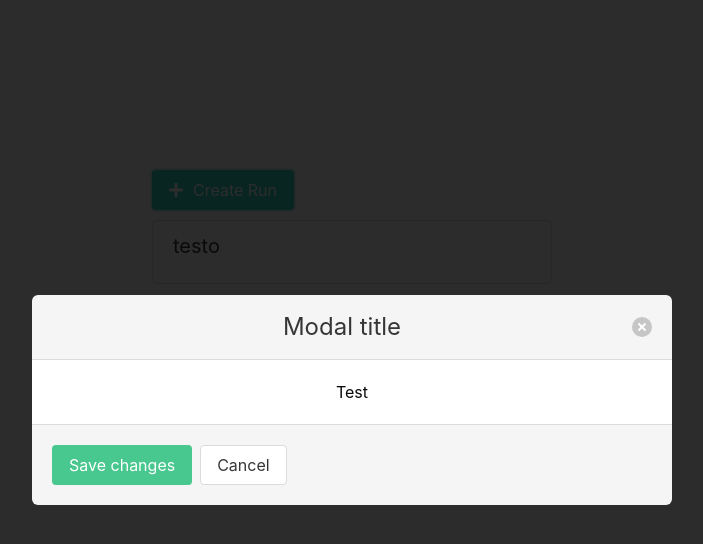
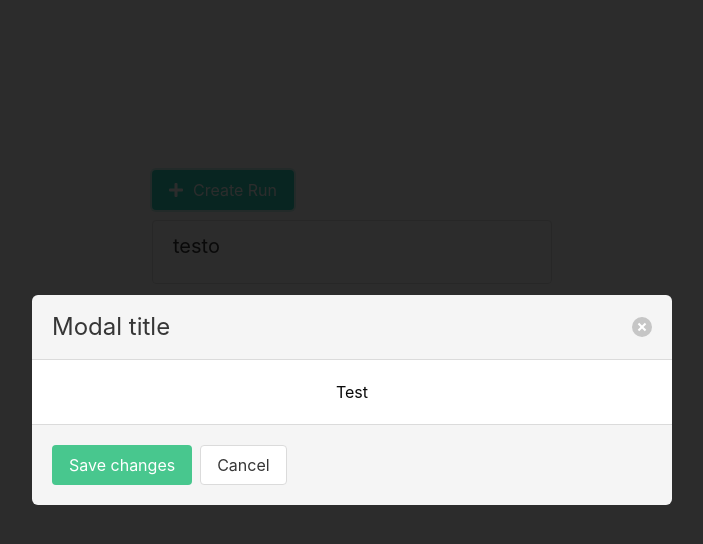
Before and after one commit to DSurguy/nuzlocker-vue, a Vue app: page / in a window 1280 px wide. Both pictures are taken after a click on the button "Create Run". Shown: the top 544 px of the page, without its empty margins (288-991 px from the left). Built offline with nearby package versions, Linux system fonts and the light colour scheme.

Commit message:
Add CSS Overrides

```diff
--- a/src/main.js
+++ b/src/main.js
@@ -2,6 +2,7 @@ import Vue from 'vue'
 import App from './App.vue'
 
 import 'bulma/css/bulma.min.css'
+import './styles/bulmaOverrides.css'
 import './assets/fontawesome.css'
 import '@fortawesome/fontawesome-free/css/fontawesome.css'
 
--- /dev/null
+++ b/src/styles/bulmaOverrides.css
@@ -0,0 +1,6 @@
+.modal-card-head {
+  justify-content: space-between;
+}
+.modal-card-title {
+  flex-grow: 0;
+}
```
